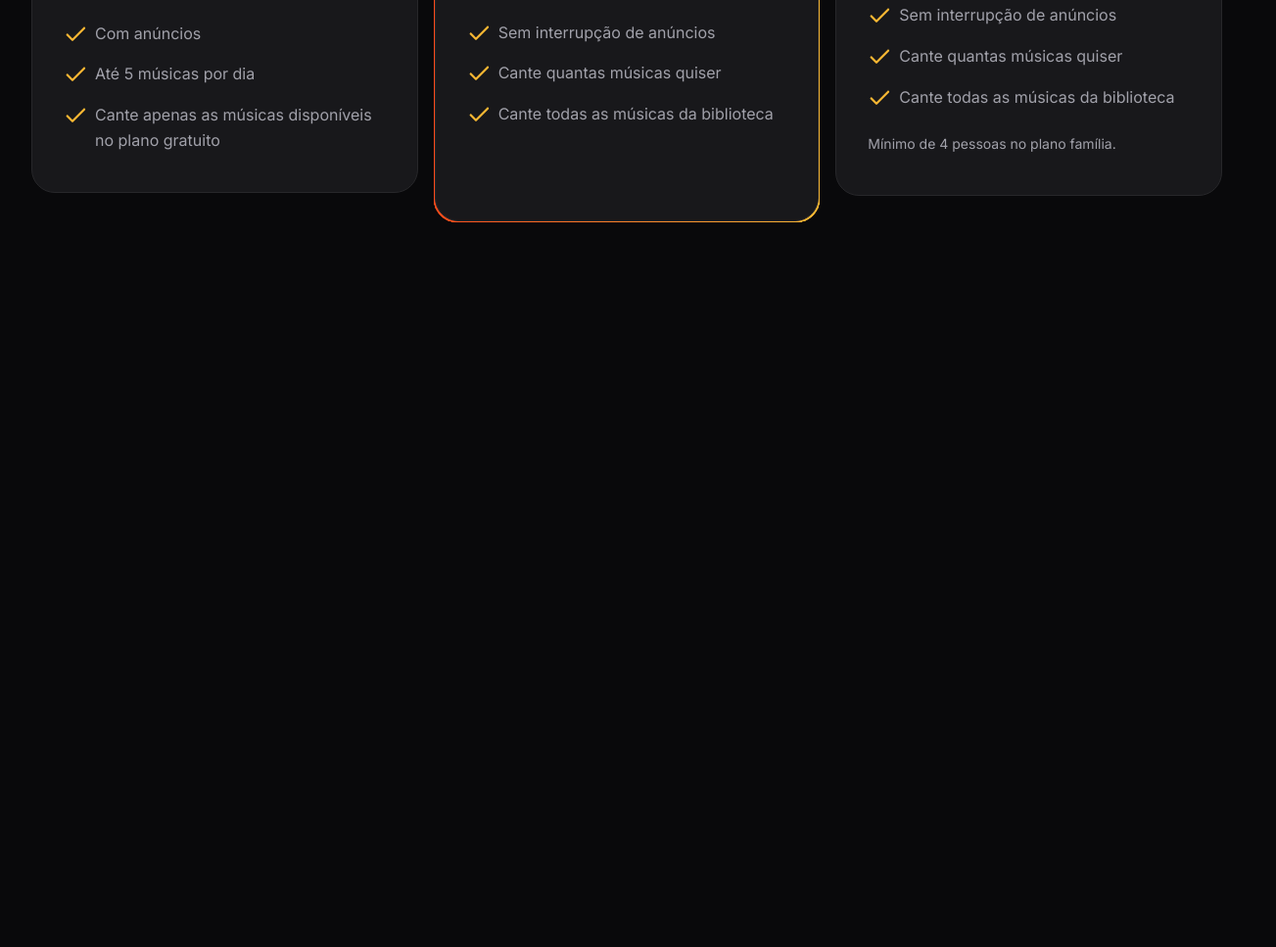
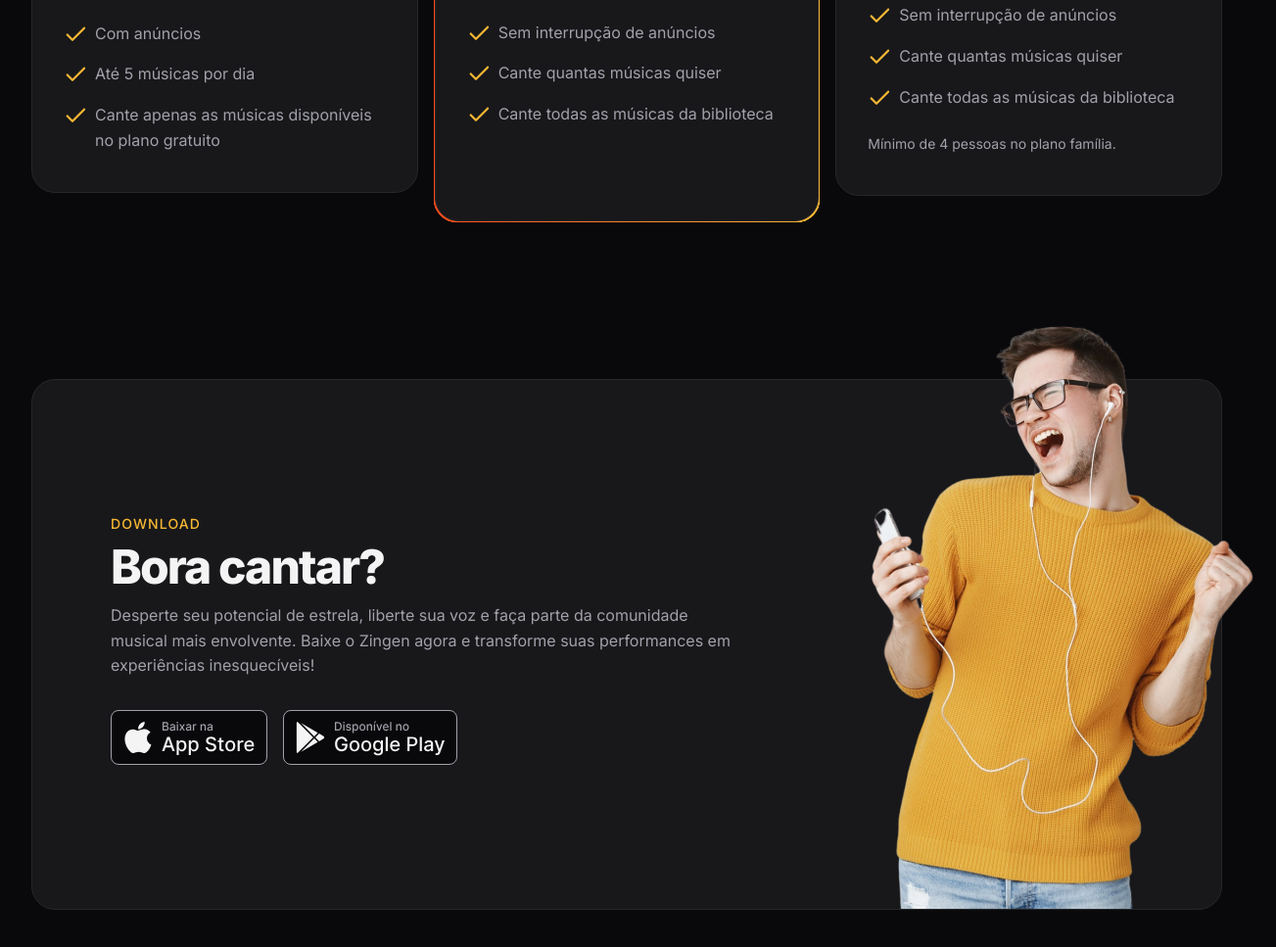
Before and after one commit to ArkaNiightt/Projeto_Landing_Page, a plain HTML site: page index.html in a window 1280 px wide. Shown: the part 3246-4213 px from the top of the page at 98% size, 1303 px wide, since content can reach past the window. Before the commit the page ends 3553 px from the top, so only its background shows below. Drawn offline with Linux system fonts and the light colour scheme.

Commit message:
seção download

```diff
--- a/index.html
+++ b/index.html
@@ -130,6 +130,7 @@
         </div>
       </div>
     </section>
+
     <section id="pricing">
       <div class="container py-xl">
         <header>
@@ -174,11 +175,7 @@
             <h3>Família</h3>
             <p>Para aquelas famílias que adoram se reunir pra cantar</p>
             <zin-pricing>R$ 21,90 <small>/mês por pessoa</small></zin-pricing>
-            <a
-              href="#"
-              class="btn btn-md"
-              aria-label="Assinar agora"
-            ></a>
+            <a href="#" class="btn btn-md" aria-label="Assinar agora"></a>
             <div class="separator"></div>
             <ul role="list" class="grid gap-1">
               <li>Sem interrupção de anúncios</li>
@@ -191,5 +188,33 @@
         </div>
       </div>
     </section>
+
+    <section id="download">
+      <div class="container py-xl">
+        <div class="card px-lg even-columns items-center">
+          <div>
+            <header>
+              <strong>download</strong>
+              <h2>Bora cantar?</h2>
+            </header>
+            <p>
+              Desperte seu potencial de estrela, liberte sua voz e faça parte da
+              comunidade musical mais envolvente. Baixe o Zingen agora e
+              transforme suas performances em experiências inesquecíveis!
+            </p>
+
+            <div class="buttons flex gap-1">
+              <a href="#"><img src="assets/button-applestore.svg" alt="" /></a>
+              <a href="#"><img src="assets/button-googleplay.svg" alt="" /></a>
+            </div>
+          </div>
+
+          <img
+            src="assets/rapaz-ouvindo-musica-com-fones-de-ouvido-e-cantando-no-aplicativo-de-karaoke-removebg 1.png"
+            alt=""
+          />
+        </div>
+      </div>
+    </section>
   </body>
 </html>
--- /dev/null
+++ b/styles/download.css
@@ -0,0 +1,32 @@
+#download {
+  & .card {
+    padding: 3rem 1.5rem 15rem;
+    position: relative;
+
+    & > img {
+        width: 14.5rem;
+        position: absolute;
+        bottom: 0;
+        right: -3.5rem;
+      }
+  }
+
+  & .buttons {
+    flex-wrap: wrap;
+    margin-top: 2rem;
+  }
+
+  @media (width >= 80em){
+    .card{
+        padding: 8.75rem 5rem;
+
+        & > div:nth-child(1) {
+            max-width: 40rem;
+        }
+
+        & > img {
+            width: 29.125rem;
+        }
+    }
+  }
+}
--- a/styles/global.css
+++ b/styles/global.css
@@ -53,6 +53,8 @@ html {
     font-size: var(--fs-base);
     line-height: 1.6;
     color: var(--text-color-primary);
+
+    overflow-x: hidden;
 }
 
 body {
--- a/styles/index.css
+++ b/styles/index.css
@@ -9,3 +9,4 @@
 @import url(cards.css);
 @import url(features.css) (width >= 80rem);
 @import url(pricing.css);
+@import url(download.css);
```
Also changed, not shown: assets/button-applestore.svg (added), assets/button-googleplay.svg (added).
